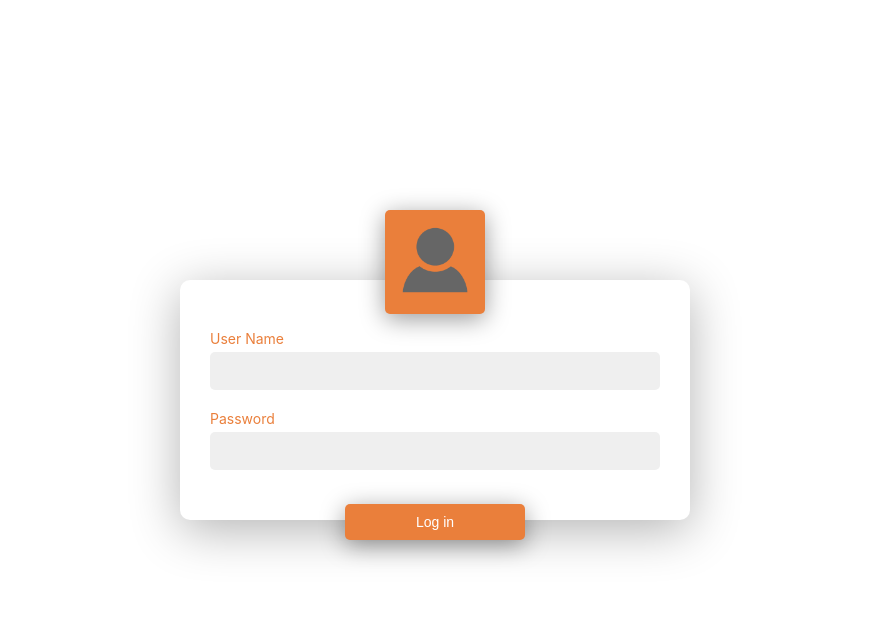
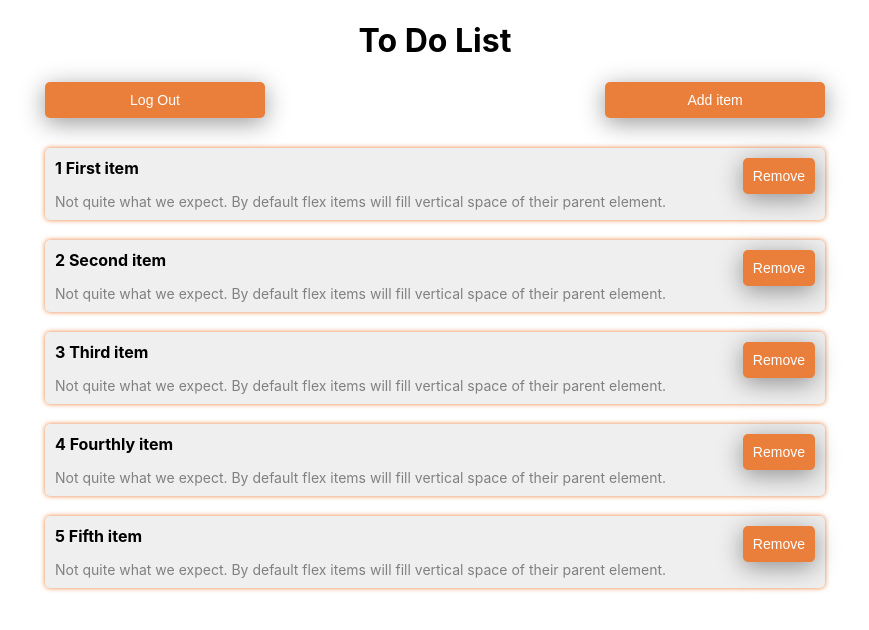
Before and after one commit to Otroshenko/parcel-ts, a React (Vite) app: page /layout in a window 1280 px wide. Before the commit this address led to /login. Shown: the top 630 px of the page, without its empty margins (205-1074 px from the left). Built offline with nearby package versions, Linux system fonts and the light colour scheme.

Commit message:
update dependencies add "Remove" to list

```diff
--- a/src/App.tsx
+++ b/src/App.tsx
@@ -1,26 +1,17 @@
 import React from "react";
-import {BrowserRouter, Route, Redirect, Switch} from "react-router-dom";
+import {BrowserRouter, Route, Routes} from "react-router-dom";
 
 import {LoginPage} from "./pages/login/LoginPage";
 import {LayoutPage} from "./pages/layout/LayoutPage";
 
 export function App() {
-  const auth = localStorage.getItem("auth");
-
   return (
     <BrowserRouter>
-      <Switch>
-        <Route path={"/login"} component={LoginPage} />
-        {auth && (
-          <React.Fragment>
-            <Route path={"/layout"} component={LayoutPage} />
+      <Routes>
+        <Route path="/login" element={<LoginPage />} />
 
-            <Redirect to={"/layout"} />
-          </React.Fragment>
-        )}
-
-        {!auth && <Redirect to={"/login"} />}
-      </Switch>
+        <Route path="/layout" element={<LayoutPage />} />
+      </Routes>
     </BrowserRouter>
   );
 }
--- a/src/components/todo-list/TodoList.styled.ts
+++ b/src/components/todo-list/TodoList.styled.ts
@@ -18,7 +18,7 @@ export const ListItemWrapper = styled.div`
   background: #efefef;
   box-shadow: 0 0 5px #ea7f3b;
   border: none;
-  margin: 20px 0;
+  margin: 10px 0;
 `;
 
 export const ItemTitle = styled.div`
@@ -34,8 +34,13 @@ export const ItemDescription = styled.div`
 
 export const NavButtons = styled(NavRow)`
   width: 780px;
+  margin-bottom: 20px;
 `;
 
 export const TitleButton = styled(Button)`
   min-width: 220px;
 `;
+
+export const RemoveButton = styled(Button)`
+  float: right;
+`;
--- a/src/components/todo-list/TodoList.tsx
+++ b/src/components/todo-list/TodoList.tsx
@@ -1,12 +1,12 @@
 import React, {useState} from "react";
-import {useHistory} from "react-router-dom";
+import {useNavigate} from "react-router-dom";
 
-import {ListItemWrapper, ItemTitle, ItemDescription, TitleButton, NavButtons} from "./TodoList.styled";
+import {ListItemWrapper, ItemTitle, ItemDescription, TitleButton, NavButtons, RemoveButton} from "./TodoList.styled";
 import {Todo, todos} from "../../demoData";
 import {Modal} from "../modal/Modal";
 
 export function TodoList() {
-  const history = useHistory();
+  const history = useNavigate();
 
   const [open, setOpen] = useState<boolean>(false);
   const [todoList, setTodoList] = useState<Todo[]>(todos);
@@ -19,9 +19,15 @@ export function TodoList() {
     setTodoList([...todoList, {id, title, description}]);
   };
 
+  const removeItem = (id: number) => {
+    const newList: Todo[] = todoList.filter(t => t.id != id)
+
+    setTodoList(newList)
+  }
+
   const logOut = () => {
     localStorage.removeItem("auth");
-    history.push("/login");
+    history("/login");
   };
 
   return (
@@ -40,6 +46,7 @@ export function TodoList() {
         <ListItemWrapper key={todo.id}>
           <ItemTitle>
             {todo.id} {todo.title}
+            <RemoveButton onClick={() => removeItem(todo.id)}>Remove</RemoveButton>
           </ItemTitle>
           <ItemDescription>{todo.description}</ItemDescription>
         </ListItemWrapper>
--- a/src/index.js
+++ b/src/index.js
@@ -1,12 +1,10 @@
 import React from "react";
-import {render} from "react-dom";
+import {createRoot} from "react-dom/client";
 import {App} from "./App";
 
 import "./index.css";
 
-render(
-  <React.StrictMode>
-    <App />
-  </React.StrictMode>,
-  document.getElementById("root")
-);
+const container = document.getElementById("root");
+const root = createRoot(container);
+
+root.render(<App />);
--- a/src/pages/login/LoginPage.styled.ts
+++ b/src/pages/login/LoginPage.styled.ts
@@ -35,7 +35,7 @@ export const LoginUserAvatar = styled.div`
 export const LoginError = styled.div`
   border-radius: 5px;
   padding: 10px;
-  margin: 5px 0;
+  margin: 15px 0;
   border: none;
   text-align: center;
   width: 100%;
--- a/src/pages/login/LoginPage.tsx
+++ b/src/pages/login/LoginPage.tsx
@@ -3,7 +3,7 @@ import React, {useState} from "react";
 import {LoginPageWrapper, LoginFormWrapper, LoginUserAvatar, LoginError, Avatar} from "./LoginPage.styled";
 import {Input} from "../../components/inputs/Input";
 import {LoginButton} from "../../components/button/LoginButton";
-import {useHistory} from "react-router-dom";
+import {useNavigate} from "react-router-dom";
 import userAvatar from "./assets/userAvatar.png";
 
 export function LoginPage() {
@@ -11,7 +11,7 @@ export function LoginPage() {
   const [password, setPassword] = useState<string>("");
   const [error, setError] = useState<string | null>(null);
 
-  const history = useHistory();
+  const history = useNavigate();
 
   const logIn = () => {
     if (!userName || !password) {
@@ -19,9 +19,8 @@ export function LoginPage() {
       return;
     }
 
-    localStorage.setItem("auth", "success");
     setError(null);
-    history.push("/layout");
+    history("/layout");
   };
 
   return (
@@ -36,7 +35,9 @@ export function LoginPage() {
         <Input value={userName} onChange={setUserName} label="User Name" />
         <Input type="password" value={password} onChange={setPassword} label="Password" />
 
-        <LoginButton onClick={logIn}>Log in</LoginButton>
+        <LoginButton type="button" onClick={logIn}>
+          Log in
+        </LoginButton>
       </LoginFormWrapper>
     </LoginPageWrapper>
   );
```
Also changed, not shown: package.json (+15 -14 lines), 1 other file (tests, documents, lock files or other folders).
